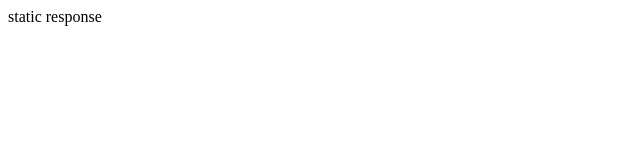
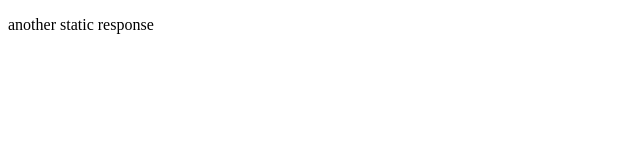
Before and after one commit to fasfsfgs/clojure-hello-world, a plain HTML site: page resources/public/index.html in a window 1280 px wide. Shown: the whole page, without its empty margins (0-640 px from the left). Drawn offline with Linux system fonts and the light colour scheme.

```diff
--- a/resources/public/index.html
+++ b/resources/public/index.html
@@ -1,10 +1,11 @@
+<!DOCTYPE html>
 <html>
 
 <head>
 </head>
 
 <body>
-	<p>static response</p>
+	<p>another static response</p>
 </body>
 
 </html>
```
Also changed, not shown: 2 other files.
